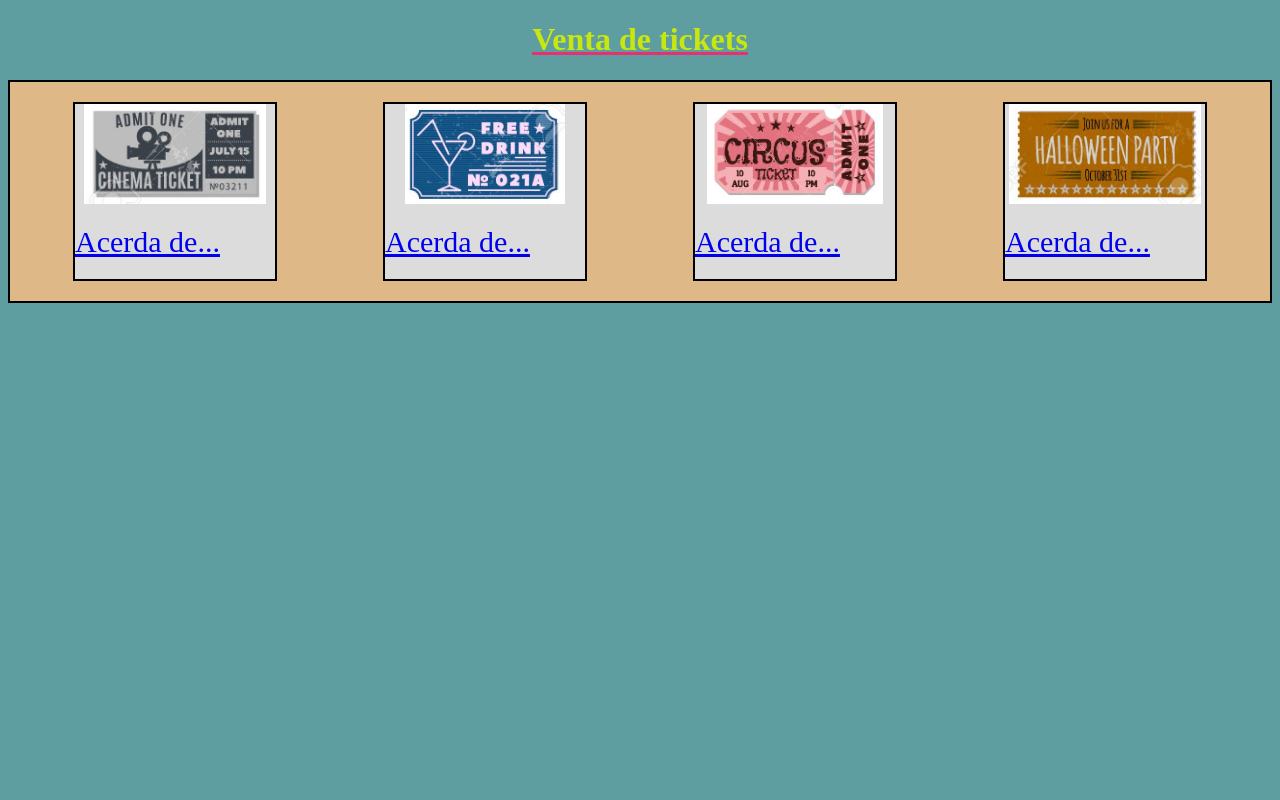
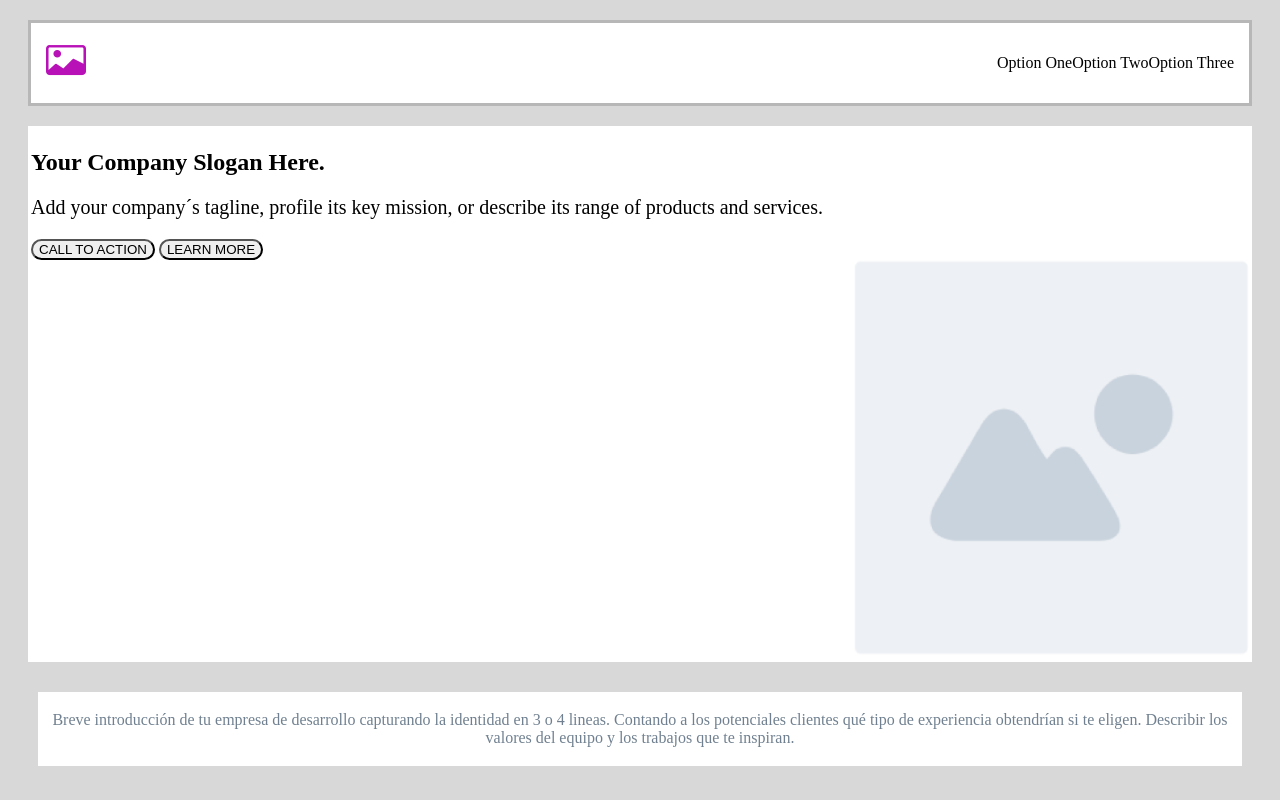
Before and after one commit to SantiagoDouton/Ejemplo, a plain HTML site: page index.html in a window 1280 px wide. Drawn offline with nearby package versions, Linux system fonts and the light colour scheme.

Commit message:
TP para entregar

```diff
--- a/css/style.css
+++ b/css/style.css
@@ -1,77 +1,52 @@
-/*Css del index*/
-#index-titulo{
-    color: #c7e70f;
-    text-align: center;
-    text-decoration: underline #e53170;
+body{
+    background-color: rgb(216, 216, 216)
+}
+.contenedor{
+    margin: 20px;
+    border: 3px solid rgb(184, 183, 183);
+    background-color: white;
+    display: flex;
+    flex-wrap: wrap;
+    justify-content: space-between;
+
+    width: auto;
 }
 
-
-.flex-container{
+.parrafos{
     display: flex;
-    flex-flow: row wrap;
-    justify-content: space-around;
-    background-color: burlywood;
-    padding: 10px;
-    border: 2px solid black;
+    padding: 15px;
 }
 
-body{
-    background-color: cadetblue
+i {
+    color: rgb(184, 17, 184);
+    font-size: 40px;
+    padding: 15px;
 }
 
-@media only screen and (max-width: 600px){
-    body {
-        background-color: rgb(20, 220, 53);
-    }
+article{
+    margin: 20px;
+    border: 3px solid white;
+    background-color: white;
 }
 
-.flex-container div{
-    display: flex;
-    flex-flow: row wrap;
-    background-color: gainsboro;
-    width: 200px;
-    margin: 10px;
-    text-align: center;
-    line-height: 75px;
-    font-size: 30px;
-    border: 2px solid black;
+.texto-articulo{
+    font-size: 20px;
+    font-family:serif
 }
 
-.flex-container__imagenes-index img{
-    height: auto;
-    width: auto;
-    max-height: 100px;
-    max-width: 200px;
-    margin: auto;
+.imagendeltp{
+    text-align: right;
 }
 
-/* Css de acerca de...*/
-.home{
-    text-align: center;
-    font-size: 100px;
+button{
+    border-radius: 20px;
+
 }
 
-/*Css de contacto*/
-#titulo-formulario{
+.footer{
+    margin: 30px;
+    border: 3px solid white;
+    background-color: white;
     text-align: center;
-    font-size: 18px;
+    color: slategray
 }
-
-.form-container{
-    display: flex;
-    background-color: burlywood;
-    padding: 10px;
-    border: 2px solid black;
-}
-
-.form-container div{
-    display: flex;
-    flex-flow: row wrap;
-    background-color: gainsboro;
-    width: 300px;
-    margin: 10px;
-    text-align: center;
-    line-height: 75px;
-    font-size: 30px;
-    border: 2px solid black;
-}
--- a/index.html
+++ b/index.html
@@ -1,31 +1,50 @@
 <!DOCTYPE html>
 <html lang="es">
+
 <head>
     <meta charset="UTF-8">
     <meta http-equiv="X-UA-Compatible" content="IE=edge">
     <meta name="viewport" content="width=device-width, initial-scale=1.0">
-    <title>Página principal</title>
-    <link rel="stylesheet" href="./css/style.css">
+    <title>Tarea para entregar</title>
+    <link rel="stylesheet" href="/css/style.css">
+    <link rel="stylesheet" href="https://cdn.jsdelivr.net/npm/bootstrap-icons@1.7.0/font/bootstrap-icons.css">
 </head>
+
 <body>
-    <header id="index-titulo"><h1>Venta de tickets</h1></header>
-        <div class="flex-container">
-            <div class="flex-container__imagenes-index">
-                <img src="./imagenes/Ticket 1.png" alt="Ticket 1" title="Ticket Cine"> <a href="http://127.0.0.1:5500/acerca.html" target="_blank">Acerda de...</a>
-            </div>
-            <div class="flex-container__imagenes-index">
-                <img src="./imagenes/Ticket 2.png" alt="Ticket 2" title="Ticket Bebidas"><a href="http://127.0.0.1:5500/acerca.html" target="_blank">Acerda de...</a>
-            </div>
-            <div class="flex-container__imagenes-index">
-                <img src="./imagenes/Ticket 3.png" alt="Ticket 3" title="Ticket Circo"><a href="http://127.0.0.1:5500/acerca.html" target="_blank">Acerda de...</a>
-            </div>
-            <div class="flex-container__imagenes-index">
-                <img src="./imagenes/Ticket 4.png" alt="Ticket 4" title="Ticket Halloween"><a href="http://127.0.0.1:5500/acerca.html" target="_blank">Acerda de...</a>
+    <nav>
+        <div class="contenedor">
+            <i class="bi bi-card-image"></i>
+            <div class="parrafos">
+                <p>Option One</p>
+                <p>Option Two</p>
+                <p>Option Three</p>
             </div>
         </div>
+    </nav>
+    <article>
+        <div>
+        <h1 id="titulo">Your Company Slogan Here.</h1>
+        <div>
+        <div class="texto-articulo">
+            <p>Add your company´s tagline, profile its key mission, or describe its range of products and services.</p>
+        </div>
+        <button type=”button”>CALL TO ACTION</button>
+        <button type=”button”>LEARN MORE</button>
+        <div class="imagendeltp"><img src="/imagenes/Imagen Trabajo.png" alt="Imagen del tp" title="Imagen del tp">
+        </div>
+        </div>
+        </div>
+    </article>
+
     <footer>
-
+        <div class="footer">
+            <p>Breve introducción de tu empresa de desarrollo capturando la identidad en 3 o 4 lineas. Contando a los
+                potenciales clientes qué tipo de experiencia obtendrían si te eligen. Describir los valores del equipo y
+                los trabajos que te inspiran.</p>
+        </div>
     </footer>
 
+
 </body>
+
 </html>
```
Also changed, not shown: acerca.html (deleted, +0 -16 lines), contacto.html (deleted, +0 -28 lines), imagenes/Imagen Trabajo.png (added), imagenes/Ticket 1.png (deleted), imagenes/Ticket 2.png (deleted), imagenes/Ticket 3.png (deleted), imagenes/Ticket 4.png (deleted).
